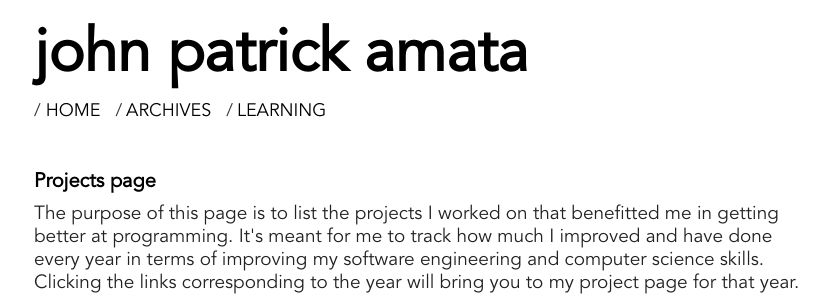
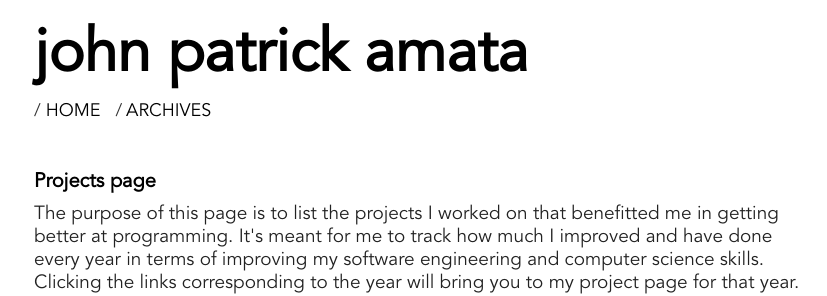
Before and after one commit to jpamata/jpamata.github.io, a Jekyll site: the page built from projects.md, in a window 1280 px wide. Shown: the top 296 px of the page, without its empty margins (222-1049 px from the left). Built offline with Jekyll 4.4.1, drawn with Linux system fonts in a browser that asks for light colours.

Commit message:
Update header.html

```diff
--- a/_includes/header.html
+++ b/_includes/header.html
@@ -4,8 +4,8 @@
       <ul class="nav">
         <li>/ <a href="/index">Home</a> / </li>
         <!-- <li><a href="/about">About</a> / </li> -->
-	      <li><a href="{{ "/archives" | prepend: site.url }}">Archives</a> / </li>
-	      <li><a href="{{ "/learning" | prepend: site.url }}">Learning</a> </li>
+	      <li><a href="{{ "/archives" | prepend: site.url }}">Archives</a> </li>
+	<!-- <li><a href="{{ "/learning" | prepend: site.url }}">Learning</a> </li> -->
 	      <!---
         <li><a href="{{ "/photos" | prepend: site.url }}">Photos</a> / </li>
         <li><a href="{{ "/algorithms" | prepend: site.url }}">Algorithms</a></li>
```
